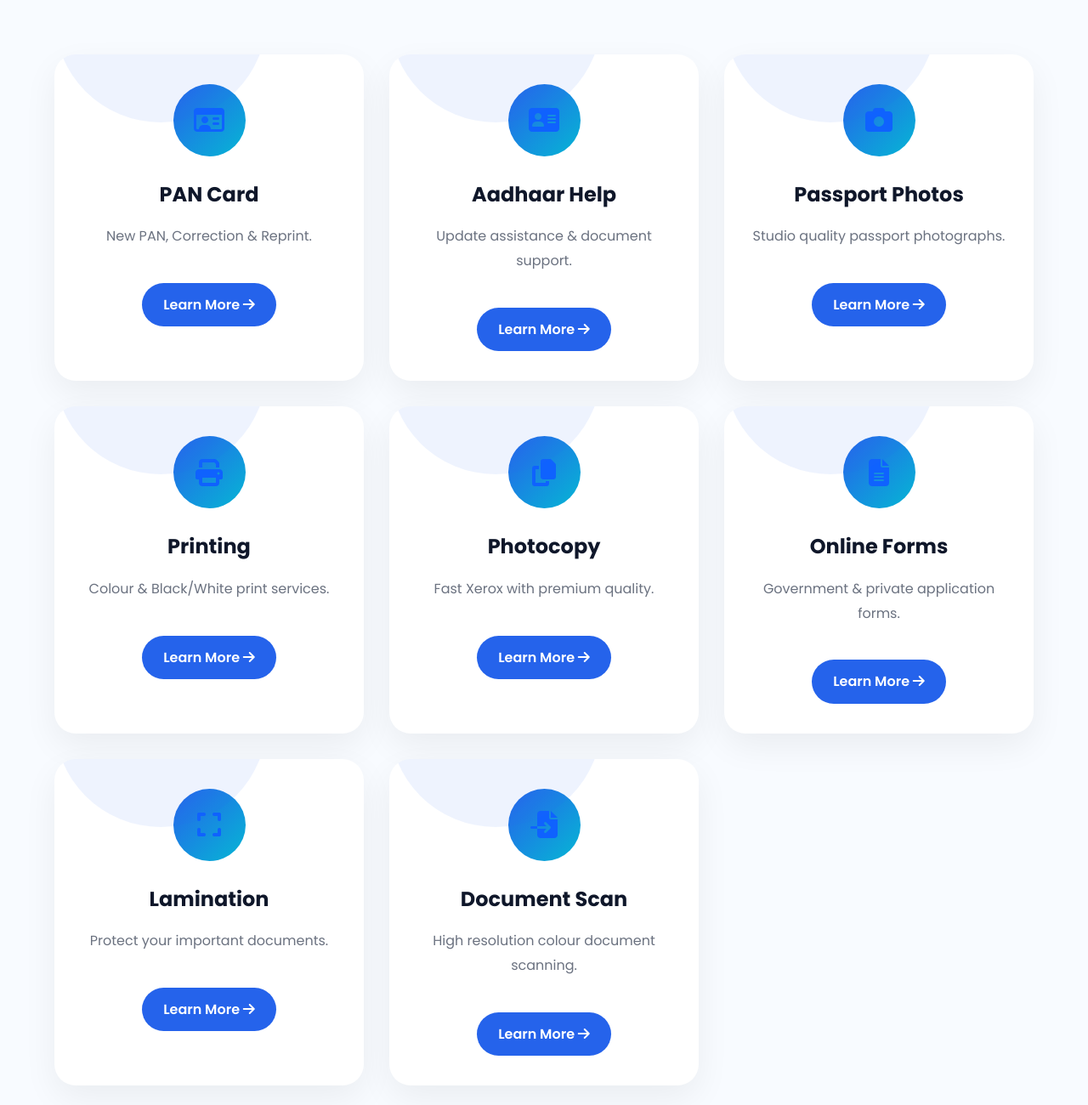
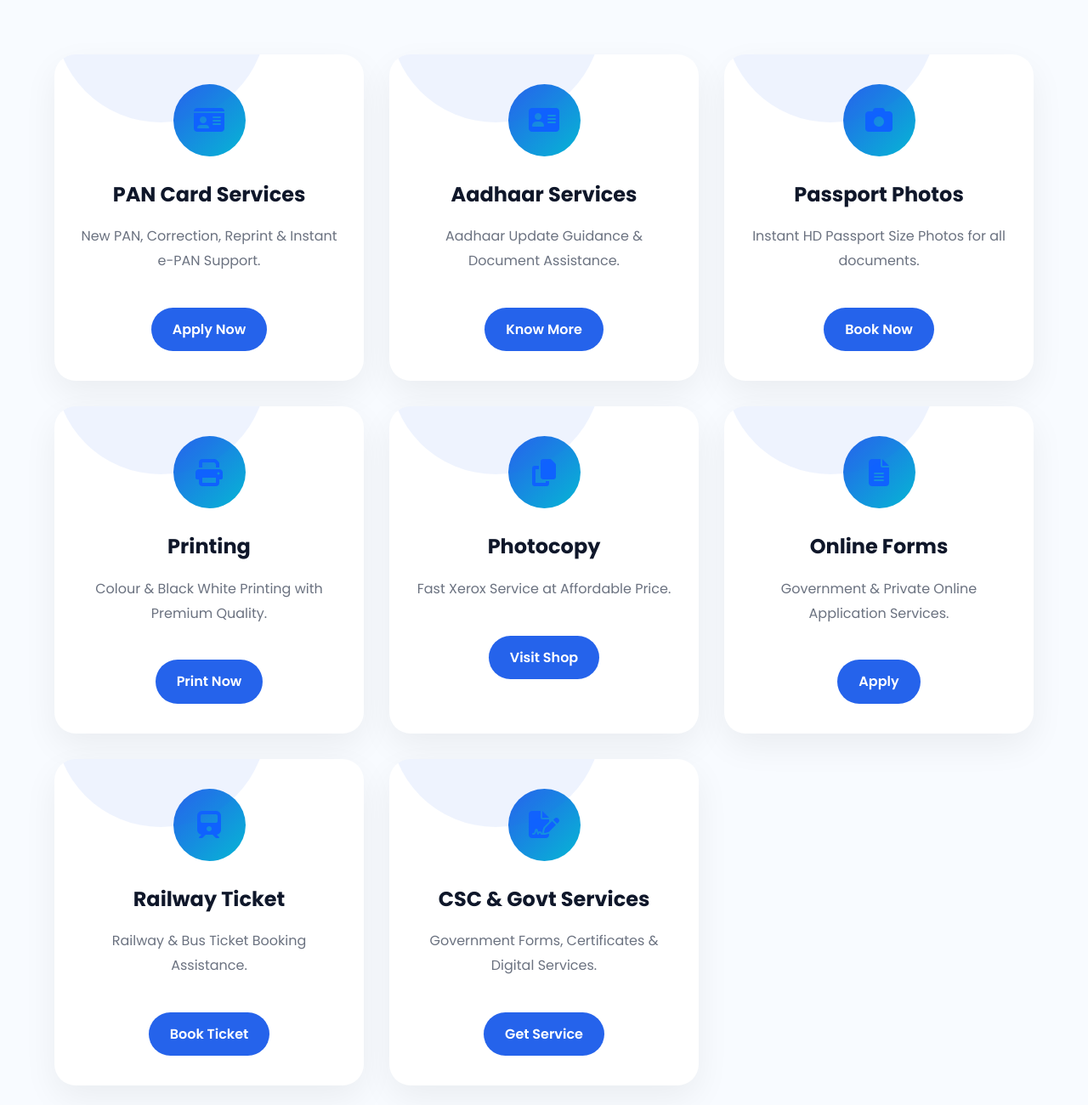
Before and after one commit to akaalcomputerpoint/akaal-computer-point, a plain HTML site: page index.html in a window 1280 px wide. Shown: the part 3280-4580 px from the top of the page at 85% size. Drawn offline with nearby package versions, Linux system fonts and the light colour scheme.

Commit message:
Update index.html

```diff
--- a/index.html
+++ b/index.html
@@ -453,80 +453,76 @@ Professional results every time.
 
 <div class="services-grid">
 
-<div class="service-card">
+<div class="service-card" data-aos="zoom-in">
     <div class="service-icon">
-<i class="fa-regular fa-id-card"></i>
+        <i class="fa-solid fa-id-card"></i>
     </div>
-<h3>PAN Card</h3>
-<p>New PAN, Correction & Reprint.</p>
-<a href="#">Learn More <i class="fa-solid fa-arrow-right"></i></a>
+    <h3>PAN Card Services</h3>
+    <p>New PAN, Correction, Reprint & Instant e-PAN Support.</p>
+    <a href="tel:7347407273">Apply Now</a>
 </div>
 
-<div class="service-card">
+<div class="service-card" data-aos="zoom-in" data-aos-delay="100">
     <div class="service-icon">
         <i class="fa-solid fa-address-card"></i>
     </div>
-<h3>Aadhaar Help</h3>
-<p>Update assistance & document support.</p>
-<a href="#">Learn More <i class="fa-solid fa-arrow-right"></i></a>
+    <h3>Aadhaar Services</h3>
+    <p>Aadhaar Update Guidance & Document Assistance.</p>
+    <a href="tel:7347407273">Know More</a>
 </div>
 
-<div class="service-card">
+<div class="service-card" data-aos="zoom-in" data-aos-delay="200">
     <div class="service-icon">
         <i class="fa-solid fa-camera"></i>
     </div>
     <h3>Passport Photos</h3>
-<p>Studio quality passport photographs.</p>
-<a href="#">Learn More <i class="fa-solid fa-arrow-right"></i></a>
+    <p>Instant HD Passport Size Photos for all documents.</p>
+    <a href="tel:7347407273">Book Now</a>
 </div>
 
-<div class="service-card">
+<div class="service-card" data-aos="zoom-in" data-aos-delay="300">
     <div class="service-icon">
         <i class="fa-solid fa-print"></i>
     </div>
     <h3>Printing</h3>
-<p>Colour & Black/White print services.</p>
-<a href="#">Learn More <i class="fa-solid fa-arrow-right"></i></a>
+    <p>Colour & Black White Printing with Premium Quality.</p>
+    <a href="tel:7347407273">Print Now</a>
 </div>
 
-<div class="service-card">
+<div class="service-card" data-aos="zoom-in">
     <div class="service-icon">
         <i class="fa-solid fa-copy"></i>
     </div>
     <h3>Photocopy</h3>
-<p>Fast Xerox with premium quality.</p>
-<a href="#">Learn More <i class="fa-solid fa-arrow-right"></i></a>
+    <p>Fast Xerox Service at Affordable Price.</p>
+    <a href="tel:7347407273">Visit Shop</a>
 </div>
 
-<div class="service-card">
+<div class="service-card" data-aos="zoom-in" data-aos-delay="100">
     <div class="service-icon">
         <i class="fa-solid fa-file-lines"></i>
     </div>
     <h3>Online Forms</h3>
-<p>Government & private application forms.</p>
-<a href="#">Learn More <i class="fa-solid fa-arrow-right"></i></a>
+    <p>Government & Private Online Application Services.</p>
+    <a href="tel:7347407273">Apply</a>
 </div>
 
-<div class="service-card">
+<div class="service-card" data-aos="zoom-in" data-aos-delay="200">
     <div class="service-icon">
-<i class="fa-solid fa-expand"></i>
+        <i class="fa-solid fa-train"></i>
     </div>
-<h3>Lamination</h3>
-<p>Protect your important documents.</p>
-<a href="#">Learn More <i class="fa-solid fa-arrow-right"></i></a>
+    <h3>Railway Ticket</h3>
+    <p>Railway & Bus Ticket Booking Assistance.</p>
+    <a href="tel:7347407273">Book Ticket</a>
 </div>
 
-<div class="service-card">
+<div class="service-card" data-aos="zoom-in" data-aos-delay="300">
     <div class="service-icon">
-<i class="fa-solid fa-file-import"></i>
+        <i class="fa-solid fa-file-signature"></i>
     </div>
-<h3>Document Scan</h3>
-<p>High resolution colour document scanning.</p>
-<a href="#">Learn More <i class="fa-solid fa-arrow-right"></i></a>
-</div>
-
-</div>
-
+    <h3>CSC & Govt Services</h3>
+    <p>Government Forms, Certificates & Digital Services.</p>
+    <a href="tel:7347407273">Get Service</a>
 </div>
 
 </section>
```
Lines whose indentation alone changed are shown as unchanged.
